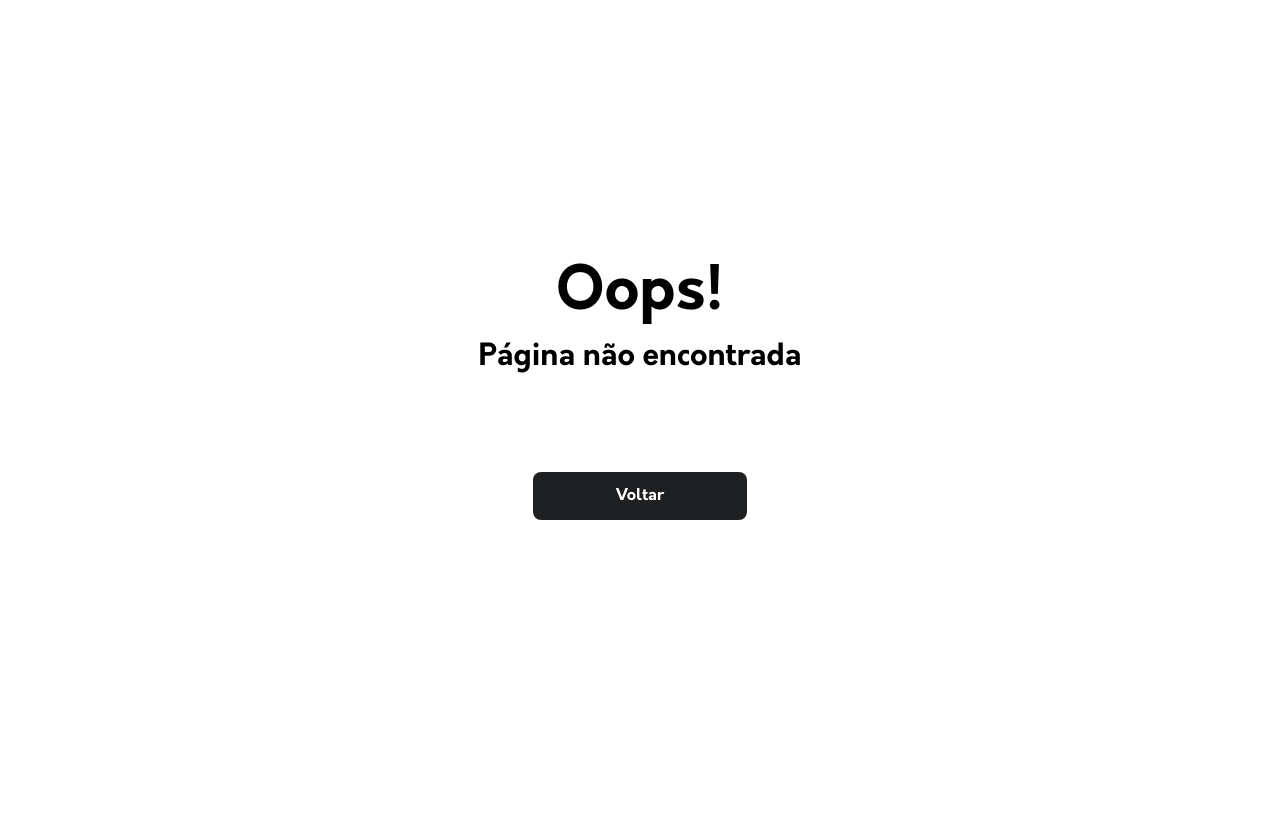
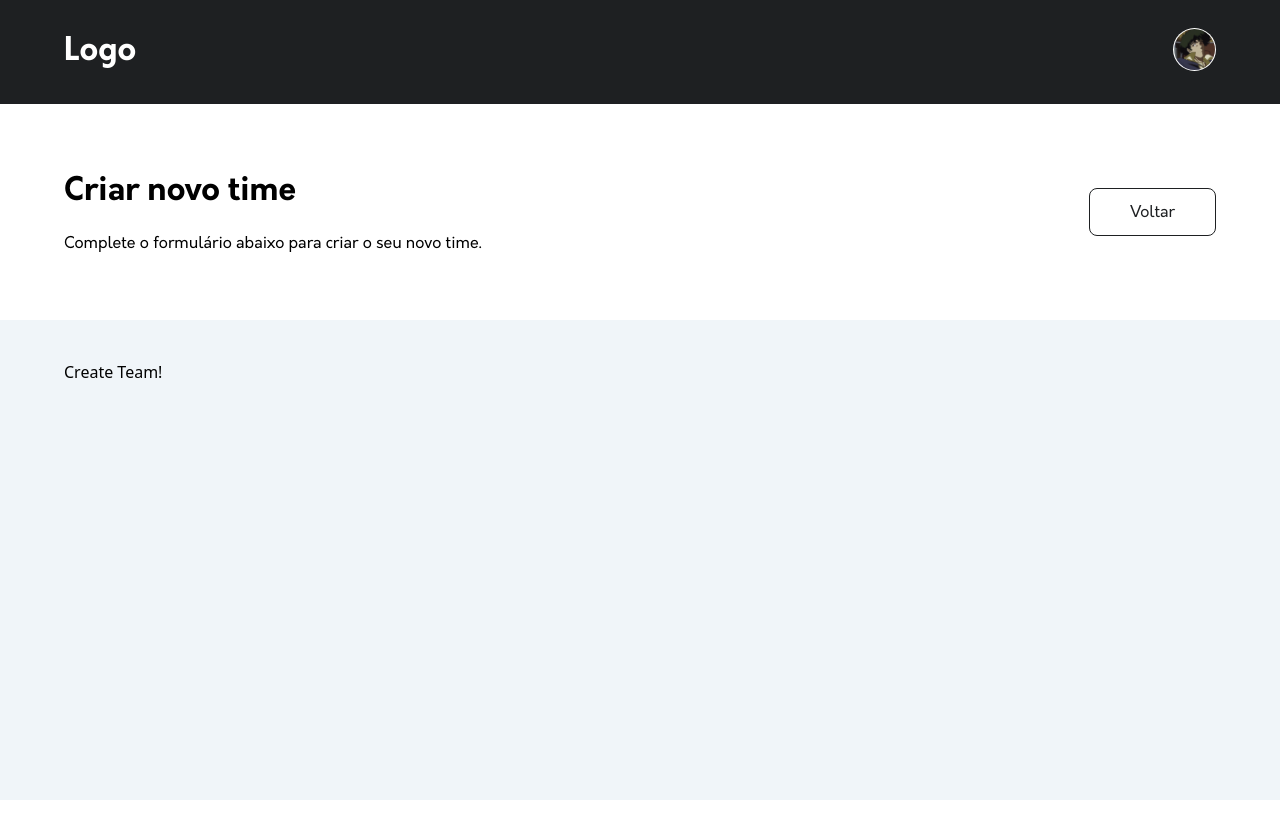
Before and after one commit to emanusantos/SGPP_FRONT, a React (Vite) app: page /times/criar in a window 1280 px wide. Shown: the top 838 px of the page. After the commit the page ends 800 px from the top, so only its background shows below. Built offline with nearby package versions, Linux system fonts and the light colour scheme.

Commit message:
feat: setup Create Team layout

```diff
--- a/src/components/PageHeader/index.tsx
+++ b/src/components/PageHeader/index.tsx
@@ -1,5 +1,6 @@
 import { twMerge } from "tailwind-merge";
 import { PageHeaderProps } from "./types";
+import { MockPictureOne } from "@assets/images";
 
 export function PageHeader({ className, ...props }: PageHeaderProps) {
   return (
@@ -12,7 +13,9 @@ export function PageHeader({ className, ...props }: PageHeaderProps) {
     >
       <h1 className="h1 text-white">Logo</h1>
 
-      <div className="w-[2.6875rem] h-[2.6875rem] rounded-full bg-white" />
+      <div className="w-[2.6875rem] h-[2.6875rem] rounded-full bg-white">
+        <img src={MockPictureOne} className="rounded-full p-[1px]" />
+      </div>
     </header>
   );
 }
--- a/src/router.tsx
+++ b/src/router.tsx
@@ -28,6 +28,11 @@ const Researches = loadable(() => import("./routes/Researches"), {
   fallback,
 });
 
+const CreateTeam = loadable(() => import("./routes/CreateTeam"), {
+  resolveComponent: (component) => component.CreateTeam,
+  fallback,
+});
+
 export const router = createBrowserRouter([
   {
     path: "/",
@@ -43,7 +48,16 @@ export const router = createBrowserRouter([
   },
   {
     path: "/times",
-    element: <Teams />,
+    children: [
+      {
+        index: true,
+        element: <Teams />,
+      },
+      {
+        path: "criar",
+        element: <CreateTeam />,
+      },
+    ],
   },
   {
     path: "/pesquisas",
--- /dev/null
+++ b/src/routes/CreateTeam/index.tsx
@@ -0,0 +1,20 @@
+import { Button, PageHeader, PageMain, PageSubheader } from "@components";
+
+export function CreateTeam() {
+  return (
+    <div className="flex flex-col min-h-dvh">
+      <PageHeader />
+
+      <PageSubheader
+        title="Criar novo time"
+        subtitle="Complete o formulário abaixo para criar o seu novo time."
+      >
+        <Button className="w-auto py-3 px-10 bg-transparent border border-primary text-primary font-orkney">
+          Voltar
+        </Button>
+      </PageSubheader>
+
+      <PageMain className="flex flex-col gap-12">Create Team!</PageMain>
+    </div>
+  );
+}
--- a/src/routes/Teams/index.tsx
+++ b/src/routes/Teams/index.tsx
@@ -11,6 +11,7 @@ import {
   PageMain,
   PageSubheader,
 } from "@components";
+import { useNavigate } from "react-router-dom";
 
 const TeamsMock = [
   {
@@ -38,6 +39,10 @@ const TeamsMock = [
 ];
 
 export function Teams() {
+  const navigate = useNavigate();
+
+  const onClickNewTeam = () => navigate("criar");
+
   return (
     <div className="flex flex-col min-h-dvh">
       <PageHeader />
@@ -47,7 +52,9 @@ export function Teams() {
         subtitle="Esses são os times que você pertence. Escolha uma das opções ou crie um
           novo para continuar."
       >
-        <Button className="w-auto py-3 px-5">+ Novo time</Button>
+        <Button className="w-auto py-3 px-5" onClick={onClickNewTeam}>
+          + Novo time
+        </Button>
       </PageSubheader>
 
       <PageMain className="flex flex-col gap-12">
--- a/src/routes/index.ts
+++ b/src/routes/index.ts
@@ -3,3 +3,4 @@ export { NotFound } from "./NotFound";
 export { ErrorPage } from "./ErrorPage";
 export { Teams } from "./Teams";
 export { Researches } from "./Researches";
+export { CreateTeam } from "./CreateTeam";
```
